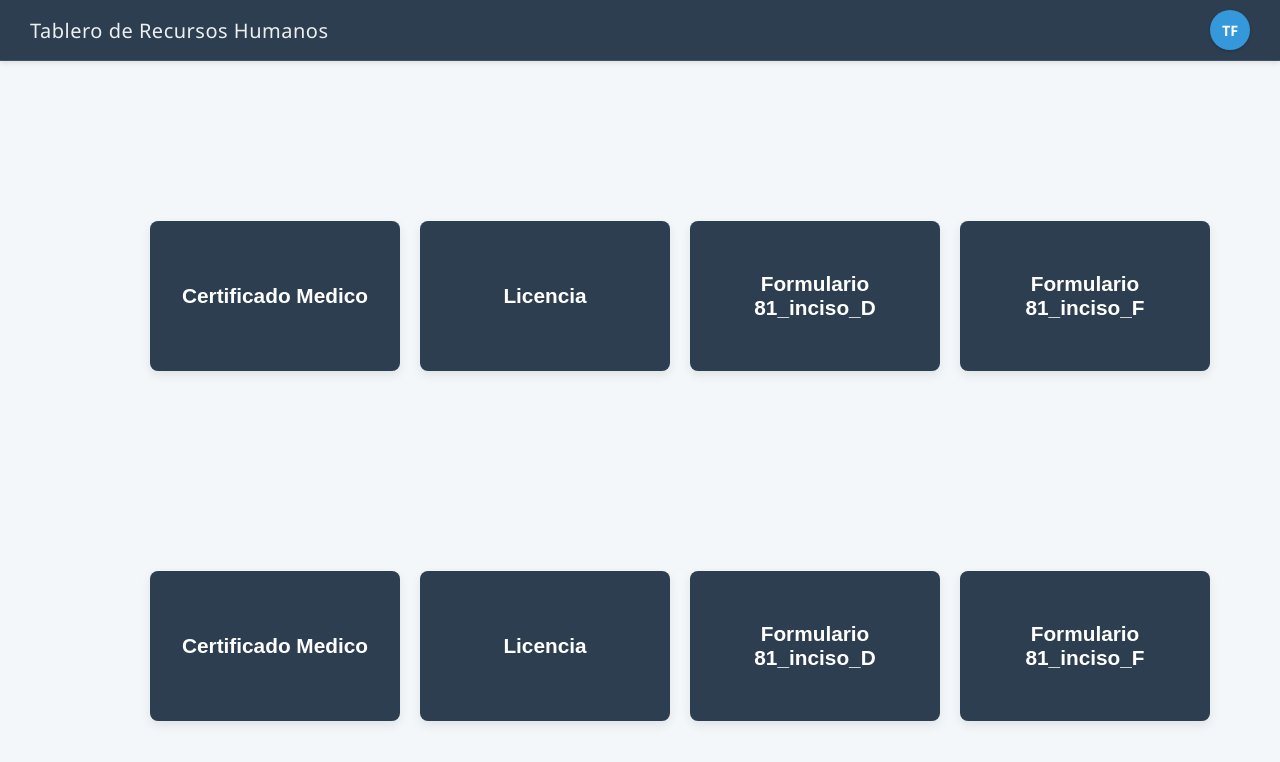
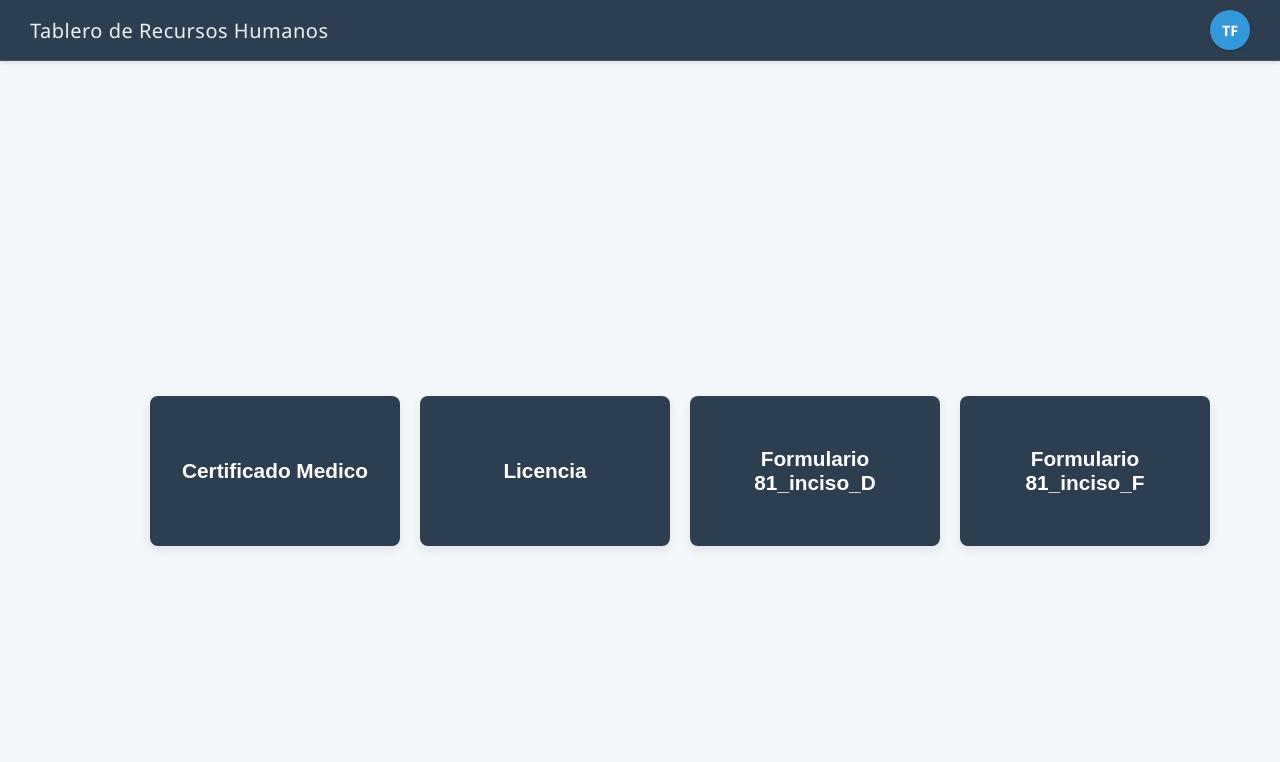
Before and after one commit to visualnocodeweb-ship-it/recursoshumanostraful, a React (Create React App) app in the folder frontend/: page / in a window 1280 px wide. Shown: the top 762 px of the page. Built offline with nearby package versions, Linux system fonts and the light colour scheme; no server answers.

Commit message:
Fix duplicated menu items in MainMenu.js

```diff
--- a/frontend/src/MainMenu.js
+++ b/frontend/src/MainMenu.js
@@ -3,10 +3,6 @@ import './MainMenu.css';
 
 function MainMenu({ onSelectModule }) {
   const modules = [
-    'Certificado Medico',
-    'Licencia',
-    'Formulario 81_inciso_D',
-    'Formulario 81_inciso_F',
     'Certificado Medico',
     'Licencia',
     'Formulario 81_inciso_D',
```
